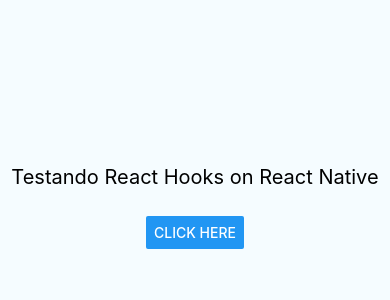
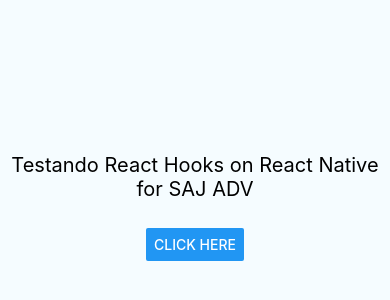
Before and after one commit to danielqa/react-native-hooks-example, a React Native app: screen / in a window 390 px wide. Shown: the part 220-520 px from the top of the page. Built offline with nearby package versions, Linux system fonts and the light colour scheme.

Commit message:
Test generating signed apk

```diff
--- a/App.js
+++ b/App.js
@@ -14,7 +14,7 @@
 
 const App = () => {
     let text = '';
-    const [description, setDescription] = useState('Testando React Hooks on React Native');
+    const [description, setDescription] = useState('Testando React Hooks on React Native for SAJ ADV');
 
     const onChangeTextInput = textInputed => {
         text = textInputed;
--- a/components/TesteHook.js
+++ b/components/TesteHook.js
@@ -4,7 +4,7 @@
 const TesteHook = ({text}) => {
 
     useEffect(() => {
-        console.log('It works: ', text);
+        alert(`It works: ${text}`);
     }, [text]);
 
     return (
```
Also changed, not shown: 3 other files (tests, documents, lock files or other folders).
